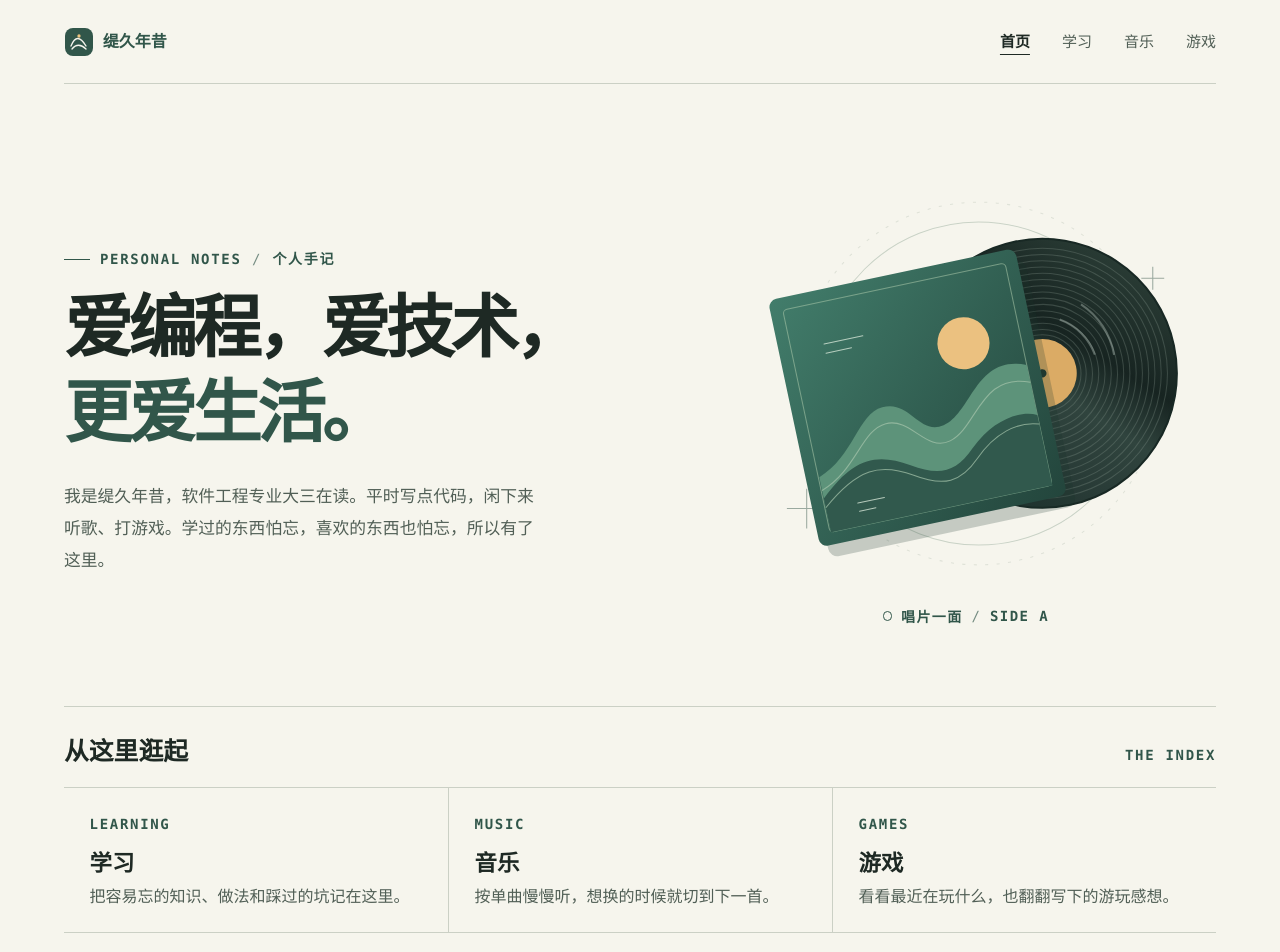
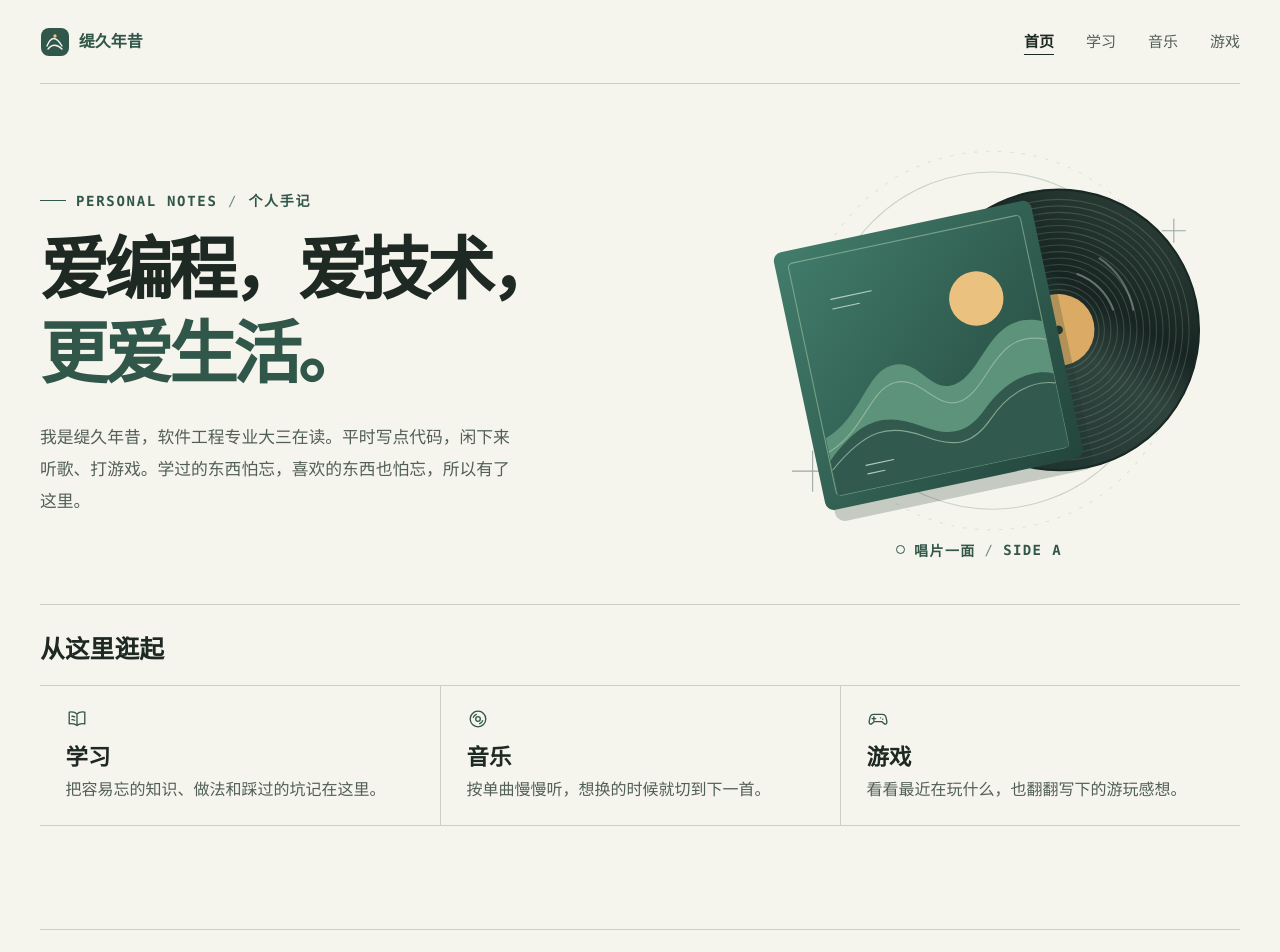
Before and after one commit to Climentine542/blog, an Astro site: page / in a window 1280 px wide. Shown: the top 952 px of the page. Built offline with nearby package versions, Linux system fonts and the light colour scheme; Astro itself is replaced by a stand-in of ours.

Commit message:
调整博客首页布局和游戏封面

```diff
--- a/src/components/GameShelf.astro
+++ b/src/components/GameShelf.astro
@@ -29,9 +29,16 @@ const { title, headingId, games, demo } = Astro.props;
 </section>
 
 <style>
-  ul { display: grid; grid-template-columns: repeat(auto-fill, minmax(min(100%, 8.25rem), 1fr)); gap: clamp(.75rem, 3vw, 1.6rem); max-width: 60rem; padding: 0; margin: 0; list-style: none; }
-  li { display: flex; flex-direction: column; justify-content: flex-end; gap: .55rem; min-width: 0; max-width: 13rem; }
-  h3 { font-size: 1rem; overflow-wrap: anywhere; }
+  /* 宽屏按较大的海报尺寸排布，同一张封面不会因为某一栏游戏少而被单独拉宽。 */
+  ul { display: grid; grid-template-columns: repeat(auto-fill, minmax(min(100%, 14rem), 16rem)); gap: clamp(.75rem, 3vw, 1.6rem); padding: 0; margin: 0; list-style: none; }
+  /* 名称即使换行，同一排的封面也保持对齐。 */
+  li { display: flex; flex-direction: column; justify-content: flex-end; gap: .55rem; min-width: 0; }
+  h3 { font-size: 1rem; text-align: center; overflow-wrap: anywhere; }
   /* 封面固定卡片比例；替换不同尺寸的素材时裁切，不拉伸画面。 */
   img { width: 100%; height: auto; aspect-ratio: 2 / 3; object-fit: cover; border-radius: .5rem; background: #e1e8dc; }
+
+  /* 窄屏保留两列，按可用宽度缩放，名称仍与各自的封面中心对齐。 */
+  @media (max-width: 36rem) {
+    ul { grid-template-columns: repeat(2, minmax(0, 16rem)); }
+  }
 </style>
--- a/src/components/RecordArt.astro
+++ b/src/components/RecordArt.astro
@@ -3,7 +3,8 @@
 const grooves = [37, 42, 48, 54, 60, 66, 72, 78, 84, 90, 96, 102, 108, 114, 120];
 ---
 
-<svg viewBox="0 0 480 390" aria-hidden="true" focusable="false">
+<!-- 保留最外层圆环的完整轮廓，只收掉圆环下方多余的空画布，让说明靠近唱片。 -->
+<svg viewBox="0 0 480 360" aria-hidden="true" focusable="false">
   <defs>
     <linearGradient id="cover" x2="1" y2="1" gradientUnits="objectBoundingBox">
       <stop stop-color="#427d6b" /><stop offset="1" stop-color="#23453c" />
--- a/src/pages/index.astro
+++ b/src/pages/index.astro
@@ -2,11 +2,26 @@
 import RecordArt from '../components/RecordArt.astro';
 import BaseLayout from '../layouts/BaseLayout.astro';
 
-/** 首屏下方的三个阅读入口；与顶栏导航使用相同的栏目路径。 */
+/** 首屏下方的栏目入口；路径与顶栏一致，图标路径统一使用 24×24 坐标系。 */
 const sections = [
-  { href: '/learning/', en: 'LEARNING', title: '学习', text: '把容易忘的知识、做法和踩过的坑记在这里。' },
-  { href: '/music/', en: 'MUSIC', title: '音乐', text: '按单曲慢慢听，想换的时候就切到下一首。' },
-  { href: '/games/', en: 'GAMES', title: '游戏', text: '看看最近在玩什么，也翻翻写下的游玩感想。' },
+  {
+    href: '/learning/',
+    title: '学习',
+    text: '把容易忘的知识、做法和踩过的坑记在这里。',
+    iconPath: 'M12 6.5C9.8 4.5 6.8 3.9 3.5 4.6v12.7c3.3-.7 6.3-.1 8.5 1.9 2.2-2 5.2-2.6 8.5-1.9V4.6c-3.3-.7-6.3-.1-8.5 1.9Zm0 0v12.7M6.5 9c1.1-.1 2.1.2 3 .7m-3 3c1.1-.1 2.1.2 3 .7',
+  },
+  {
+    href: '/music/',
+    title: '音乐',
+    text: '按单曲慢慢听，想换的时候就切到下一首。',
+    iconPath: 'M12 3.5a8.5 8.5 0 1 0 0 17 8.5 8.5 0 0 0 0-17Zm0 6a2.5 2.5 0 1 0 0 5 2.5 2.5 0 0 0 0-5ZM6.9 10.2a5.4 5.4 0 0 1 3.3-3.3m6.9 6.9a5.4 5.4 0 0 1-3.3 3.3',
+  },
+  {
+    href: '/games/',
+    title: '游戏',
+    text: '看看最近在玩什么，也翻翻写下的游玩感想。',
+    iconPath: 'M7.25 7h9.5c2.3 0 3.6 1.4 4.1 3.7l.8 4c.5 2.5-1.5 3.8-3.2 2.2l-2.1-2h-8.7l-2.1 2c-1.7 1.6-3.7.3-3.2-2.2l.8-4C3.65 8.4 4.95 7 7.25 7ZM7.5 9.5v4m-2-2h4m5.25-.8h.15m2.15 1.45h.15',
+  },
 ];
 ---
 
@@ -24,15 +39,15 @@ const sections = [
   </section>
 
   <section class="places" aria-labelledby="places-title">
-    <div class="places-heading">
-      <h2 id="places-title">从这里逛起</h2>
-      <span class="kicker">THE INDEX</span>
-    </div>
+    <h2 id="places-title">从这里逛起</h2>
     <ul>
       {sections.map((section) => (
         <li>
           <a href={section.href}>
-            <span class="kicker">{section.en}</span>
+            {/* 图标用于辨识栏目，链接名称仍由可见的中文标题和说明提供。 */}
+            <svg class="place-icon" width="24" height="24" viewBox="0 0 24 24" fill="none" stroke="currentColor" stroke-width="1.45" stroke-linecap="round" stroke-linejoin="round" aria-hidden="true" focusable="false">
+              <path d={section.iconPath} />
+            </svg>
             <h3>{section.title}</h3>
             <p>{section.text}</p>
           </a>
@@ -43,7 +58,14 @@ const sections = [
 </BaseLayout>
 
 <style>
-  .hero { display: grid; grid-template-columns: minmax(0, 1.2fr) minmax(0, 1fr); align-items: center; gap: clamp(.8rem, 4vw, 3.25rem); padding-block: clamp(3.5rem, 9vw, 7.25rem) clamp(3rem, 7vw, 5rem); }
+  .hero {
+    display: grid;
+    grid-template-columns: minmax(0, 1.2fr) minmax(0, 1fr);
+    align-items: center;
+    gap: clamp(.8rem, 4vw, 3.25rem);
+    /* 背景留白分别封顶，缩短顶栏到首屏、唱片说明到栏目区的距离。 */
+    padding-block: clamp(2rem, 5vw, 4rem) clamp(1.75rem, 3.5vw, 2.75rem);
+  }
   .hero-kicker { display: flex; flex-wrap: wrap; align-items: center; gap: .65rem; }
   .hero-kicker span { width: 1.6rem; height: 1px; background: var(--accent); }
   .hero-kicker b, .record b { font-weight: 400; opacity: .65; }
@@ -58,13 +80,14 @@ const sections = [
   .record span { color: var(--accent); font: 600 .875rem var(--mono); letter-spacing: .1em; display: flex; align-items: center; gap: .55rem; }
   .record i { width: .6rem; height: .6rem; display: inline-block; border: 1px solid currentColor; border-radius: 50%; }
   .places { padding-block: 1.5rem clamp(3.5rem, 8vw, 6.5rem); border-top: 1px solid var(--line); }
-  .places-heading { display: flex; flex-wrap: wrap; gap: .6rem 1rem; align-items: baseline; justify-content: space-between; }
   .places h2 { font: 750 1.55rem var(--serif); }
   ul { list-style: none; margin: 1.25rem 0 0; padding: 0; display: grid; grid-template-columns: repeat(3, minmax(0, 1fr)); }
   li { border-block: 1px solid var(--line); }
   li + li { border-inline-start: 1px solid var(--line); }
   li a { display: block; height: 100%; padding: 1.4rem clamp(.8rem, 2.5vw, 1.6rem); text-decoration: none; }
   li a:hover { background: var(--white); }
+  /* 沿用首页强调色和统一描边，保持图标的视觉重量低于栏目标题。 */
+  .place-icon { display: block; width: 1.375rem; height: 1.375rem; color: var(--accent); }
   h3 { font: 750 1.4rem var(--serif); margin-block: .55rem .35rem; }
   li p { color: var(--muted); }
   @media (max-width: 43rem) { .hero { grid-template-columns: minmax(0, 1fr); } h1 { font-size: clamp(1.75rem, 9.8vw, 4.25rem); } .record { width: min(100%, 25rem); justify-self: center; } }
--- a/src/styles/global.css
+++ b/src/styles/global.css
@@ -27,7 +27,12 @@ h1, h2, h3 { line-height: 1.2; }
 [hidden] { display: none !important; }
 :focus-visible { outline: 2px solid var(--accent); outline-offset: 4px; }
 
-.shell { width: min(100% - 3rem, 72rem); margin-inline: auto; }
+/* 每侧保留原版边距的 5/8：比减半版稍宽，且不恢复原先的大面积留白。 */
+.shell {
+  --shell-reference-width: 72rem;
+  width: min(100% - 1.875rem, calc(37.5% + var(--shell-reference-width) * .625));
+  margin-inline: auto;
+}
 .kicker {
   color: var(--accent);
   font: 600 .875rem/1.45 var(--mono);
@@ -38,9 +43,9 @@ h1, h2, h3 { line-height: 1.2; }
 .section { margin-block: clamp(2.75rem, 7vw, 5.5rem); }
 .section h2 { font: 700 clamp(1.55rem, 3vw, 2.1rem)/1.3 var(--serif); margin-bottom: 1.1rem; }
 
-/* 小屏缩小留白，保留正文和链接本身的可读字号。 */
+/* 手机端同样保留原 1rem 的 5/8，给正文和链接留出适当的边缘空间。 */
 @media (max-width: 32rem) {
-  .shell { width: calc(100% - 2rem); }
+  .shell { width: calc(100% - 1.25rem); }
 }
 
 @media (prefers-reduced-motion: reduce) {
```
Also changed, not shown: src/styles/article.css (+6 -3 lines).
